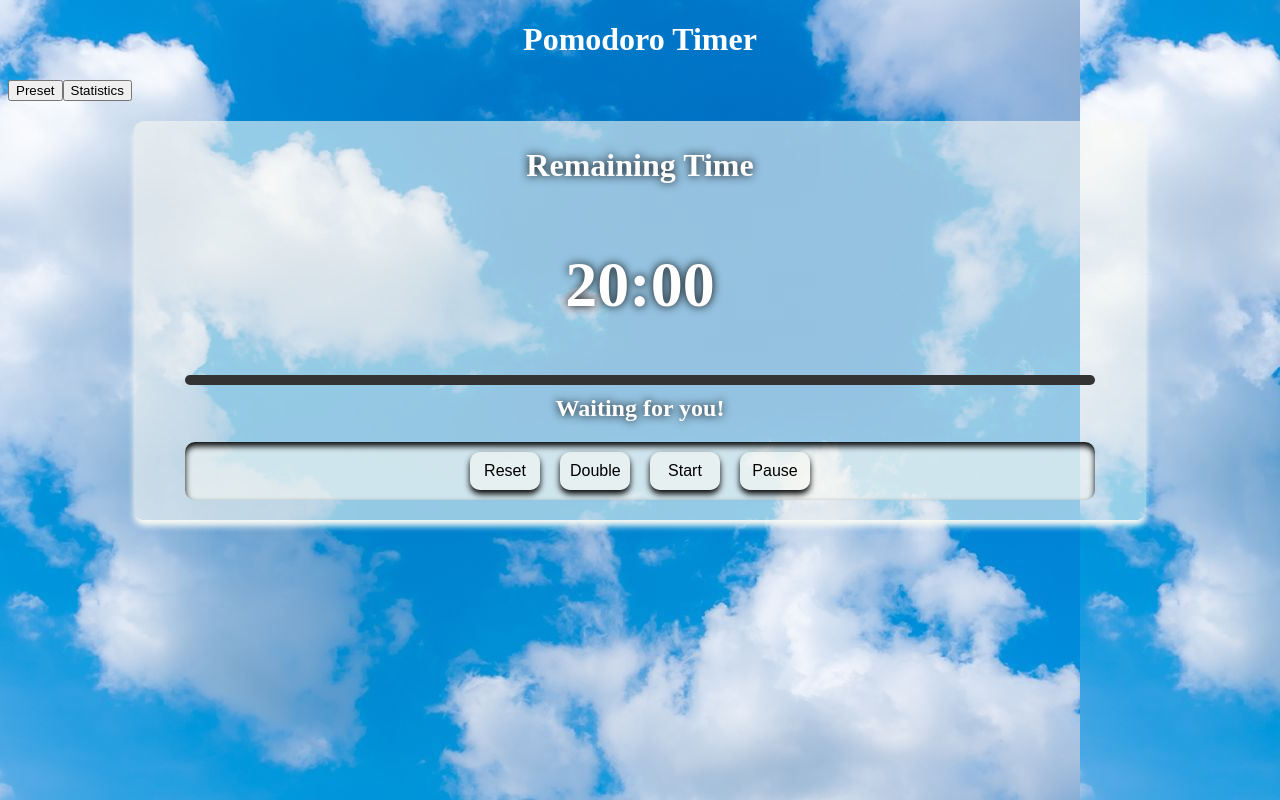
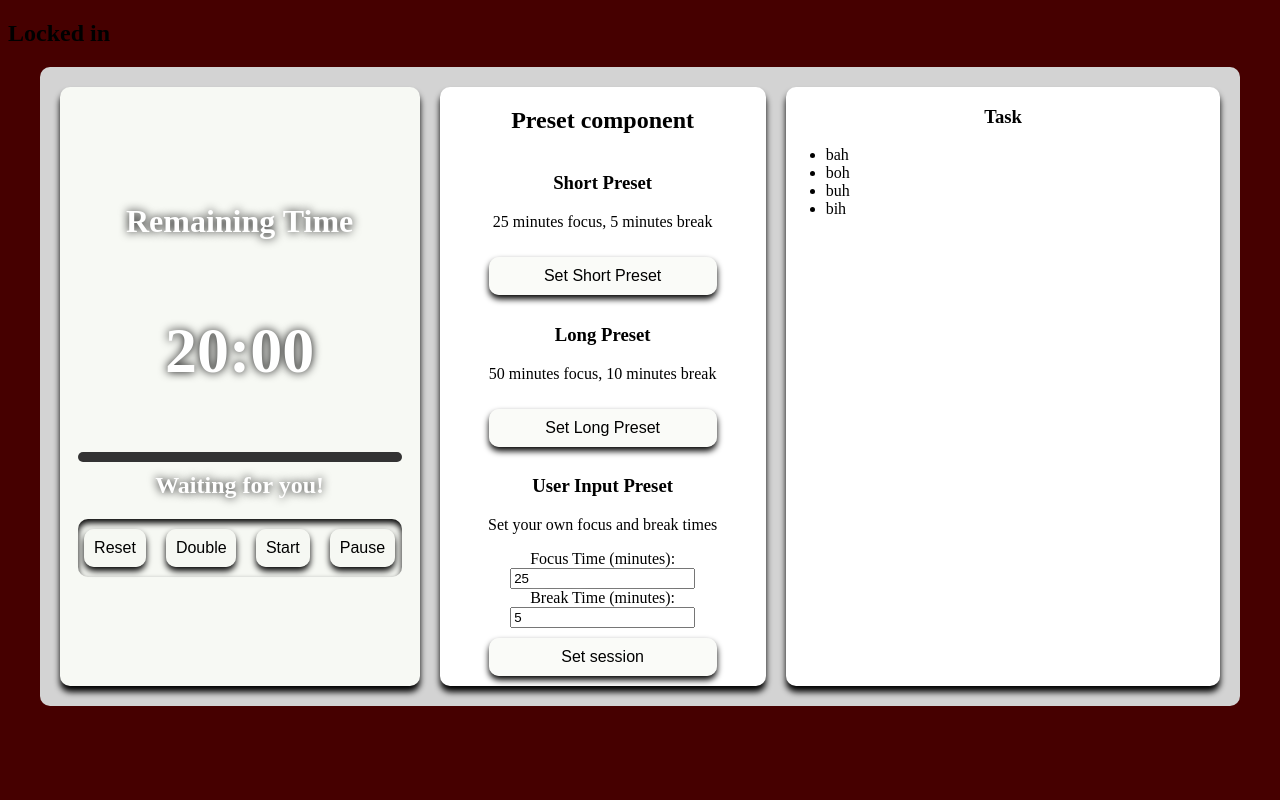
Before and after one commit to Nyups/Focus_app, a Vue app in the folder frontend/: page / in a window 1280 px wide. Built offline with nearby package versions, Linux system fonts and the light colour scheme.

Commit message:
Re-design

```diff
--- a/frontend/src/App.vue
+++ b/frontend/src/App.vue
@@ -1,107 +1,21 @@
 <script setup lang="ts">
-// Component imports
-import Timer_display from './components/Timer/Timer_display.vue';
-import Session_counter from './components/Timer/Session_counter.vue';
-import session_preset from './components/Settings/session_preset.vue';
-import { ref } from 'vue';
-// Utility imports
-import { formatTime } from './types/timer.ts';
+import render_area from './components/render_area.vue';
+</script>
 
-// Composable imports
-import { useTimer } from './composables/userTimer.ts';
-
-const {
-    timeLeft,
-    currentDuration,
-    playInfo,
-    sessionCount,
-    studyTime,
-    resetTimer,
-    addTime,
-    start,
-    pause,
-    shortPreset,
-    longPreset,
-    userInputPreset,
-    playStatus
-} = useTimer();
-
-const presetWindow = ref(false);
-const statisticsWindow = ref(false);
-
-function togglePresetWindow() {
-  presetWindow.value = !presetWindow.value;
-}
-
-function toggleStatisticsWindow() {
-  statisticsWindow.value = !statisticsWindow.value;
-}
-
-</script>
 <template>
-    <h1 class="heading">Pomodoro Timer</h1>
-
-    <div class="settings">
-      <button @click="togglePresetWindow" class="preset-btn">Preset</button>
-      <button @click="toggleStatisticsWindow" class="statistics-btn">Statistics</button>
-    </div>
-
-<Timer_display
-class="timer-display"
-:play-status="playStatus"
-:time-left="timeLeft"
-:duration="currentDuration"
-:format-time="formatTime"
-:play-info="playInfo"
-@reset="resetTimer"
-@addTime="addTime"
-@start="start"
-@pause="pause"
-/>
-
-<session_counter
-v-if="statisticsWindow"
-class="statistics"
-:session-count="sessionCount"
-:study-time="studyTime"
-/>
-
-<transition name="slide">
-<session_preset
-v-if="presetWindow"
-:preset-window="presetWindow"
-@short-preset="shortPreset"
-@long-preset="longPreset"
-@user-input-preset="userInputPreset"
-/>
-</transition>
-
+  <h2>Locked in</h2>
+  <section class="render">
+<render_area/>
+</section>
 </template>
 
 <style scoped>
-.heading {
-  text-align: center;
-}
+.render {
+  background-color: lightgrey;
+  width: 95%;
 
-.timer-display {
-  margin: 20px auto;
-}
-
-/* animation */
-.slide-enter-from,
-.slide-leave-to {
-  transform: translateX(100%);
-  opacity: 0;
-}
-
-.slide-enter-to,
-.slide-leave-from {
-  transform: translateX(0);
-  opacity: 1;
-}
-
-.slide-enter-active,
-.slide-leave-active {
-  transition: transform 0.35s ease, opacity 0.35s ease;
+  display: flex;
+  margin: 0 auto;
+  border-radius: 10px;
 }
 </style>
--- a/frontend/src/asset/styles.css
+++ b/frontend/src/asset/styles.css
@@ -1,4 +1,3 @@
 html {
-  background-image: url("./texture/Sky.jpg");
-  color: white
+  background-color: rgb(70, 0, 0);
 }
--- a/frontend/src/components/Settings/session_preset.vue
+++ b/frontend/src/components/Settings/session_preset.vue
@@ -29,13 +29,13 @@ const emit = defineEmits<{
  <div class="short-preset">
   <h3>Short Preset</h3>
   <p>25 minutes focus, 5 minutes break</p>
-  <button @click="emit('short-preset')">Set Short Preset</button>
+  <button class="button" @click="emit('short-preset')">Set Short Preset</button>
  </div>
 
  <div class="long-preset">
   <h3>Long Preset</h3>
   <p>50 minutes focus, 10 minutes break</p>
-  <button @click="emit('long-preset')">Set Long Preset</button>
+  <button class="button" @click="emit('long-preset')">Set Long Preset</button>
  </div>
 
   <div class="user-input-preset">
@@ -47,6 +47,7 @@ const emit = defineEmits<{
     <label for="break-time">Break Time (minutes):</label>
     <input type="number" min="1" v-model.number="breakTimeInput" />
     <button
+      class="button"
       :disabled="!validUserPreset"
       @click="emit('user-input-preset', focusTimeInput, breakTimeInput)"
     >
@@ -58,17 +59,30 @@ const emit = defineEmits<{
 
 <style scoped>
 .preset-container {
-  position: absolute;
-  right: 0;
-  top: 10%;
-  width: 250px;
-  height: 80%;
-  background: rgb(62, 67, 96, 0.8); /* I'll change it later */
-  padding: 20px;
-  z-index: 10;
+  display: grid;
+  width: 30%;
+  margin-top: 20px;
+  margin-bottom: 20px;
   overflow: scroll;
-  box-shadow: -2px 0 5px rgba(0, 0, 0, 1);
+  background: rgb(255, 255, 255); /* I'll change it later */
+  overflow: scroll;
+  box-shadow: 0 6px 6px rgba(0, 0, 0, 1);
   border-radius: 10px;
   text-align: center;
+  color: black;
+  text-shadow: 0 0 10px white;
+}
+
+.button {
+  margin: 10px;
+  padding: 10px;
+  font-size: 16px;
+  cursor: pointer;
+  background-color: rgb(247, 249, 244, 0.6);
+  border-radius: 10px;
+  color: black;
+  box-shadow: 0 4px 6px rgb(3, 3, 3);
+  border: none;
+  width: 70%;
 }
 </style>
--- a/frontend/src/components/Timer/Session_counter.vue
+++ b/frontend/src/components/Timer/Session_counter.vue
@@ -15,7 +15,7 @@ defineProps<{
   <div class="Statistics">
     <h1>Statistics</h1>
     <h2>Sessions completed: {{ sessionCount }}</h2>
-    <h2>Total study time: {{ formatTime(studyTime) }}</h2>
+    <h2>Total studied time: {{ formatTime(studyTime) }}</h2>
   </div>
 </template>
 
--- a/frontend/src/components/Timer/Timer_display.vue
+++ b/frontend/src/components/Timer/Timer_display.vue
@@ -96,11 +96,10 @@ const progress = computed(() => {
   flex-direction: column;
   align-items: center;
   justify-content: center;
-  margin-bottom: 20px;
-  background-color: rgb(247, 249, 244, 0.6);
+  background-color: rgb(247, 249, 244);
   border-radius: 10px;
-  box-shadow: 0 6px 6px rgba(247, 249, 244, 1);
-  width: 80%;
+  box-shadow: 0 6px 6px rgba(0, 0, 0, 1);
+  width: 30%;
   height: auto;
   color: white;
 }
--- a/frontend/src/components/Progress_ring.vue
+++ b/frontend/src/components/notes/notes_view.vue
@@ -1,7 +1,8 @@
 <script setup lang="ts"></script>
 
 <template>
-<h2>Progress ring component</h2>
+<h1>NOTES</h1>
+<p></p>
 </template>
 
 <style scoped></style>
--- /dev/null
+++ b/frontend/src/components/render_area.vue
@@ -0,0 +1,110 @@
+<script setup lang="ts">
+// Component imports
+import Timer_display from '../components/Timer/Timer_display.vue';
+import Session_counter from '../components/Timer/Session_counter.vue';
+import session_preset from '../components/Settings/session_preset.vue';
+import task_view from './tasks/task_view.vue';
+
+import { ref } from 'vue';
+// Utility imports
+import { formatTime } from '../types/timer.ts';
+
+// Composable imports
+import { useTimer } from '../composables/userTimer.ts';
+
+const {
+    timeLeft,
+    currentDuration,
+    playInfo,
+    sessionCount,
+    studyTime,
+    resetTimer,
+    addTime,
+    start,
+    pause,
+    shortPreset,
+    longPreset,
+    userInputPreset,
+    playStatus
+} = useTimer();
+
+const presetWindow = ref(false);
+const statisticsWindow = ref(false);
+
+// function togglePresetWindow() {
+//   presetWindow.value = !presetWindow.value;
+// }
+
+
+</script>
+<template>
+
+<Timer_display
+class="timer-display"
+:play-status="playStatus"
+:time-left="timeLeft"
+:duration="currentDuration"
+:format-time="formatTime"
+:play-info="playInfo"
+@reset="resetTimer"
+@addTime="addTime"
+@start="start"
+@pause="pause"
+/>
+
+<session_counter
+v-if="statisticsWindow"
+class="statistics"
+:session-count="sessionCount"
+:study-time="studyTime"
+/>
+
+<session_preset
+:preset-window="presetWindow"
+@short-preset="shortPreset"
+@long-preset="longPreset"
+@user-input-preset="userInputPreset"
+/>
+
+<task_view/>
+
+
+
+</template>
+
+<style scoped>
+
+.heading {
+  text-align: center;
+}
+
+.timer-display {
+  margin: 20px 20px;
+}
+
+.settings {
+  display: flex;
+  background-color: white;
+  width: 80%;
+  justify-content: center;
+  margin: 20px auto;
+}
+
+/* animation */
+.slide-enter-from,
+.slide-leave-to {
+  transform: translateX(100%);
+  opacity: 0;
+}
+
+.slide-enter-to,
+.slide-leave-from {
+  transform: translateX(0);
+  opacity: 1;
+}
+
+.slide-enter-active,
+.slide-leave-active {
+  transition: transform 0.35s ease, opacity 0.35s ease;
+}
+</style>
--- /dev/null
+++ b/frontend/src/components/tasks/task_view.vue
@@ -0,0 +1,30 @@
+<script setup lang="ts"></script>
+
+<template>
+  <section class="render">
+  <h1 class="heading">Task</h1>
+
+  <div class="task">
+  <ul>
+    <li>bah</li>
+    <li>boh</li>
+    <li>buh</li>
+    <li>bih</li>
+  </ul>
+  </div>
+  </section>
+</template>
+
+<style scoped>
+.render {
+  background-color: white;
+  margin: 20px 20px;
+  box-shadow: 0 6px 6px rgba(0, 0, 0, 1);
+  border-radius: 10px;
+  width: 40%;
+}
+
+.heading {
+  text-align: center;
+}
+</style>
```
Also changed, not shown: frontend/src/components/test/child_component.vue (deleted, +0 -7 lines), frontend/src/components/test/logic.ts (deleted, +0 -9 lines), frontend/src/components/test/parent_component.vue (deleted, +0 -10 lines).
